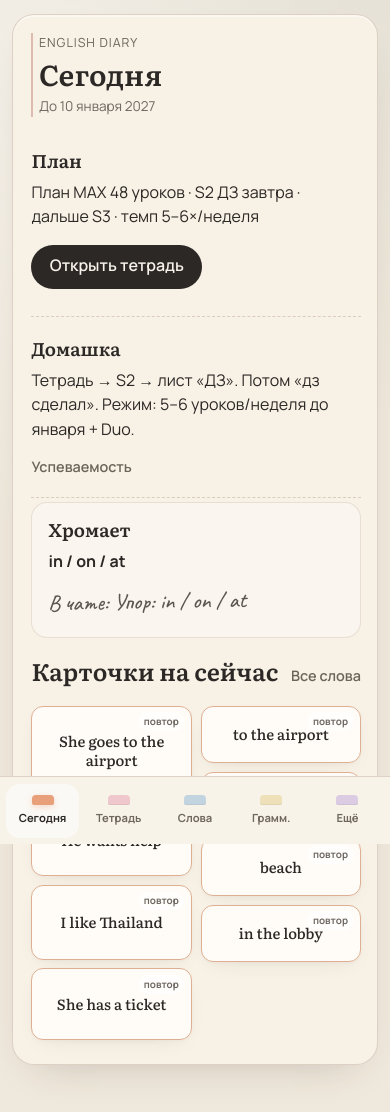
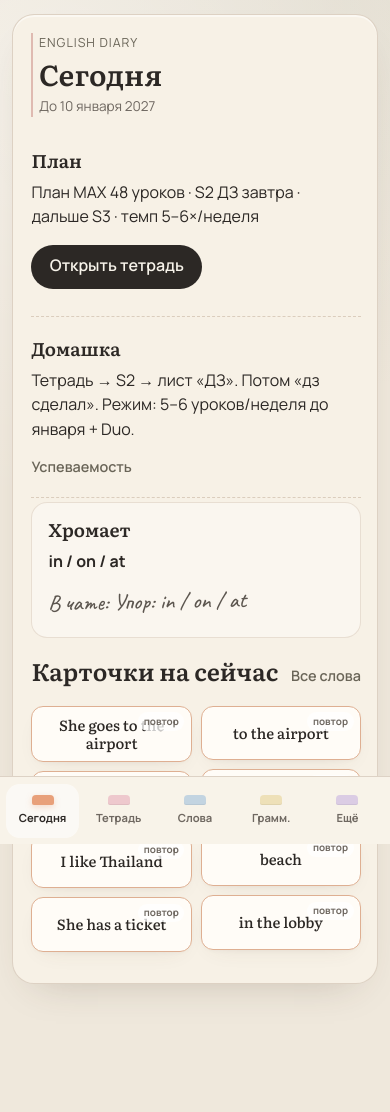
Before and after one commit to Balanyukfed/english-cozy-diary, a Vue app: page / in a window 390 px wide. Shown: the top 1112 px of the page. After the commit the page ends 1076 px from the top, so only its background shows below. Built offline with nearby package versions, Linux system fonts and the light colour scheme.

Commit message:
Fix mobile card masonry: iOS overflow + flip card layout.
Co-authored-by: Cursor <cursoragent@cursor.com>

```diff
--- a/src/components/cards/FlashCard.vue
+++ b/src/components/cards/FlashCard.vue
@@ -27,7 +27,7 @@ const flipped = ref(false)
         <span v-if="tag" class="flash__tag">{{ tag }}</span>
         <p class="flash__title">{{ front }}</p>
       </div>
-      <div class="flash__face flash__face--back">
+      <div class="flash__face flash__face--back" aria-hidden="true">
         <div class="flash__back-body">
           <p v-if="backTitle" class="flash__back-title">{{ backTitle }}</p>
           <p v-for="(line, i) in backLines" :key="i" class="flash__line">{{ line }}</p>
@@ -41,50 +41,63 @@ const flipped = ref(false)
 .flash {
   display: block;
   width: 100%;
+  max-width: 100%;
   border: none;
   background: transparent;
   perspective: 900px;
+  -webkit-perspective: 900px;
   cursor: pointer;
   padding: 0;
   text-align: inherit;
+  /* WebKit columns: keep card as one unbreakable unit */
+  break-inside: avoid;
+  -webkit-column-break-inside: avoid;
+  page-break-inside: avoid;
 }
 
 .flash__inner {
-  display: grid;
+  position: relative;
   width: 100%;
+  transform-style: preserve-3d;
+  -webkit-transform-style: preserve-3d;
   transition: transform 0.45s ease;
-  transform-style: preserve-3d;
 }
 
 .flash.is-flipped .flash__inner {
   transform: rotateY(180deg);
+  -webkit-transform: rotateY(180deg);
 }
 
 .flash__face {
-  grid-area: 1 / 1;
   backface-visibility: hidden;
+  -webkit-backface-visibility: hidden;
   border-radius: 12px;
   padding: 0.55rem 0.65rem;
-  min-height: 3.6rem;
+  min-height: 3.4rem;
   background: #fffcf7;
   box-shadow: var(--shadow-warm);
   border: 1px solid rgba(210, 194, 175, 0.65);
   display: flex;
   flex-direction: column;
   justify-content: center;
+  box-sizing: border-box;
 }
 
 .flash__face--front {
+  position: relative;
   align-items: center;
   text-align: center;
-  position: relative;
 }
 
 .flash__face--back {
+  position: absolute;
+  inset: 0;
   transform: rotateY(180deg);
+  -webkit-transform: rotateY(180deg);
   background: #f3ebe0;
   justify-content: center;
   text-align: left;
+  overflow: auto;
 }
 
 .flash__back-body {
@@ -97,6 +110,7 @@ const flipped = ref(false)
   margin: 0;
   line-height: 1.25;
   text-align: center;
+  word-break: break-word;
 }
 
 .flash__back-title {
@@ -105,6 +119,7 @@ const flipped = ref(false)
   margin: 0 0 0.2rem;
   line-height: 1.25;
   text-align: left;
+  word-break: break-word;
 }
 
 .flash__line {
@@ -113,6 +128,7 @@ const flipped = ref(false)
   font-size: 0.75rem;
   line-height: 1.3;
   text-align: left;
+  word-break: break-word;
 }
 
 .flash__tag {
--- a/src/components/layout/AppShell.vue
+++ b/src/components/layout/AppShell.vue
@@ -37,7 +37,8 @@ import StickerNav from './StickerNav.vue'
   box-shadow: var(--shadow-page);
   border: 1px solid rgba(201, 184, 168, 0.55);
   min-height: calc(100dvh - var(--nav-h) - 2rem);
-  overflow: hidden;
+  /* overflow:hidden ломает CSS-columns / masonry на iOS Safari */
+  overflow: visible;
 }
 
 .notebook__spine {
@@ -47,6 +48,9 @@ import StickerNav from './StickerNav.vue'
 .shell__main {
   position: relative;
   padding: 1.15rem 1rem 1.5rem 1.15rem;
+  width: 100%;
+  min-width: 0;
+  box-sizing: border-box;
 }
 
 @media (min-width: 900px) {
--- a/src/styles/base.scss
+++ b/src/styles/base.scss
@@ -100,6 +100,38 @@ p {
   border: 1px solid rgba(210, 194, 175, 0.5);
 }
 
+/* Pinterest-masonry: одинаково на телефоне и ПК */
+.card-masonry {
+  width: 100%;
+  max-width: 100%;
+  column-count: 2;
+  column-gap: 0.55rem;
+}
+
+.card-masonry > * {
+  display: inline-block;
+  width: 100%;
+  max-width: 100%;
+  margin: 0 0 0.55rem;
+  vertical-align: top;
+  break-inside: avoid;
+  -webkit-column-break-inside: avoid;
+  page-break-inside: avoid;
+}
+
+@media (min-width: 720px) {
+  .card-masonry {
+    column-count: 3;
+    column-gap: 0.65rem;
+  }
+}
+
+@media (min-width: 1100px) {
+  .card-masonry {
+    column-count: 4;
+  }
+}
+
 .btn {
   appearance: none;
   border: none;
--- a/src/views/TensesView.vue
+++ b/src/views/TensesView.vue
@@ -80,7 +80,7 @@ const tabs: { id: Filter; label: string }[] = [
 
     <section v-if="visibleOpen.length" class="block">
       <h2 class="block__title">Изучено</h2>
-      <div class="card-grid">
+      <div class="card-masonry">
         <FlashCard
           v-for="c in visibleOpen"
           :key="c.id"
@@ -160,16 +160,6 @@ const tabs: { id: Filter; label: string }[] = [
   color: var(--ink-soft);
 }
 
-.card-grid {
-  column-count: 2;
-  column-gap: 0.55rem;
-}
-
-.card-grid :deep(.flash) {
-  break-inside: avoid;
-  margin: 0 0 0.55rem;
-}
-
 .locked-list {
   list-style: none;
   margin: 0;
@@ -200,10 +190,4 @@ const tabs: { id: Filter; label: string }[] = [
   white-space: nowrap;
 }
 
-@media (min-width: 720px) {
-  .card-grid {
-    column-count: 3;
-    column-gap: 0.65rem;
-  }
-}
 </style>
--- a/src/views/TodayView.vue
+++ b/src/views/TodayView.vue
@@ -52,7 +52,7 @@ const todayCards = computed(() => {
         <h2>Карточки на сейчас</h2>
         <RouterLink class="linkish" to="/words">Все слова</RouterLink>
       </div>
-      <div class="card-grid">
+      <div class="card-masonry">
         <FlashCard
           v-for="c in todayCards"
           :key="c.id"
@@ -132,20 +132,4 @@ h1 {
   text-decoration: none;
 }
 
-.card-grid {
-  column-count: 2;
-  column-gap: 0.55rem;
-}
-
-.card-grid :deep(.flash) {
-  break-inside: avoid;
-  margin: 0 0 0.55rem;
-}
-
-@media (min-width: 720px) {
-  .card-grid {
-    column-count: 3;
-    column-gap: 0.65rem;
-  }
-}
 </style>
--- a/src/views/WordsView.vue
+++ b/src/views/WordsView.vue
@@ -151,26 +151,4 @@ const groups = computed((): CardGroup[] => {
   margin: 0 0 0.55rem;
 }
 
-.card-masonry {
-  column-count: 2;
-  column-gap: 0.55rem;
-}
-
-.card-masonry :deep(.flash) {
-  break-inside: avoid;
-  margin: 0 0 0.55rem;
-}
-
-@media (min-width: 720px) {
-  .card-masonry {
-    column-count: 3;
-    column-gap: 0.65rem;
-  }
-}
-
-@media (min-width: 1100px) {
-  .card-masonry {
-    column-count: 4;
-  }
-}
 </style>
```
